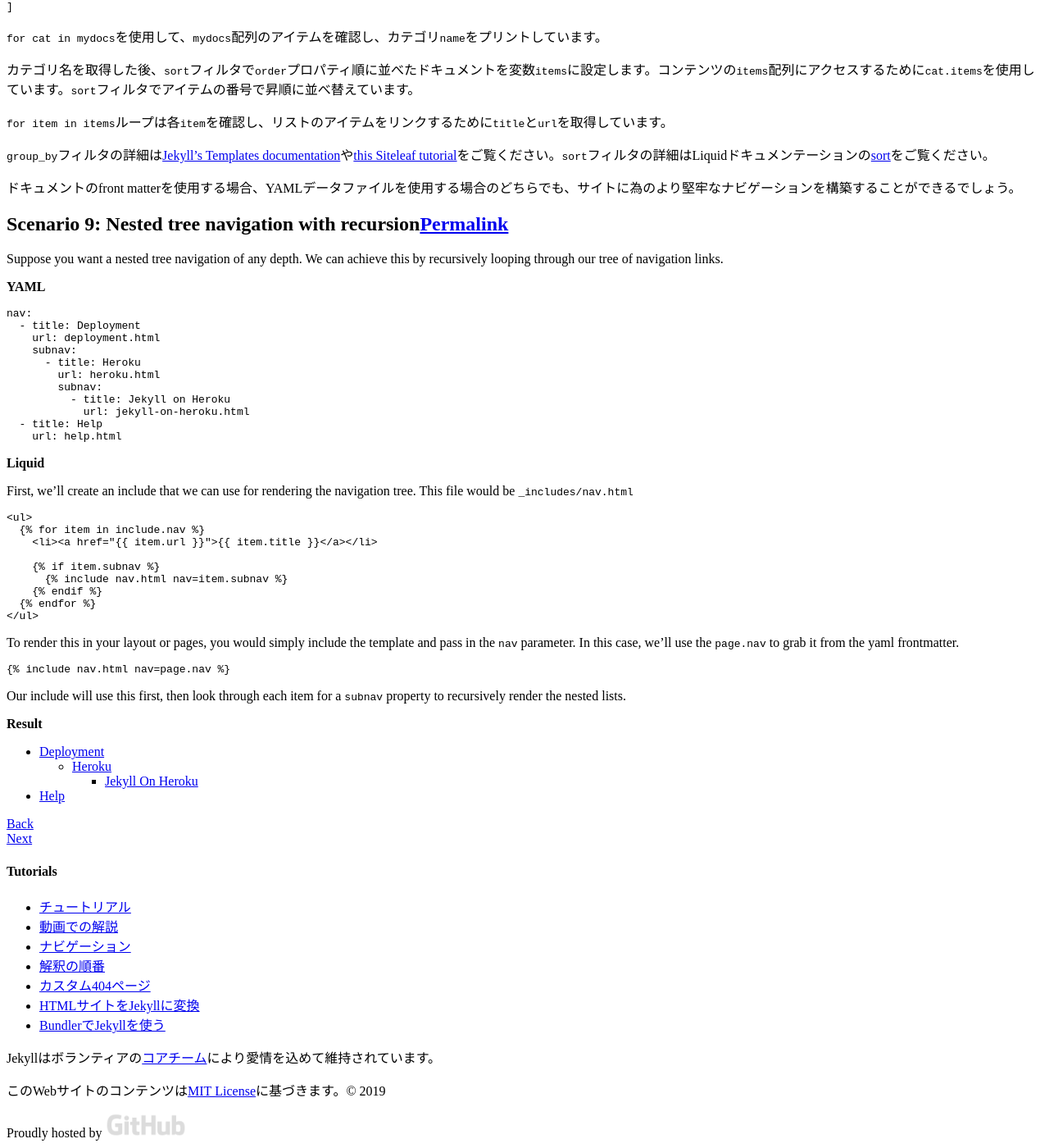
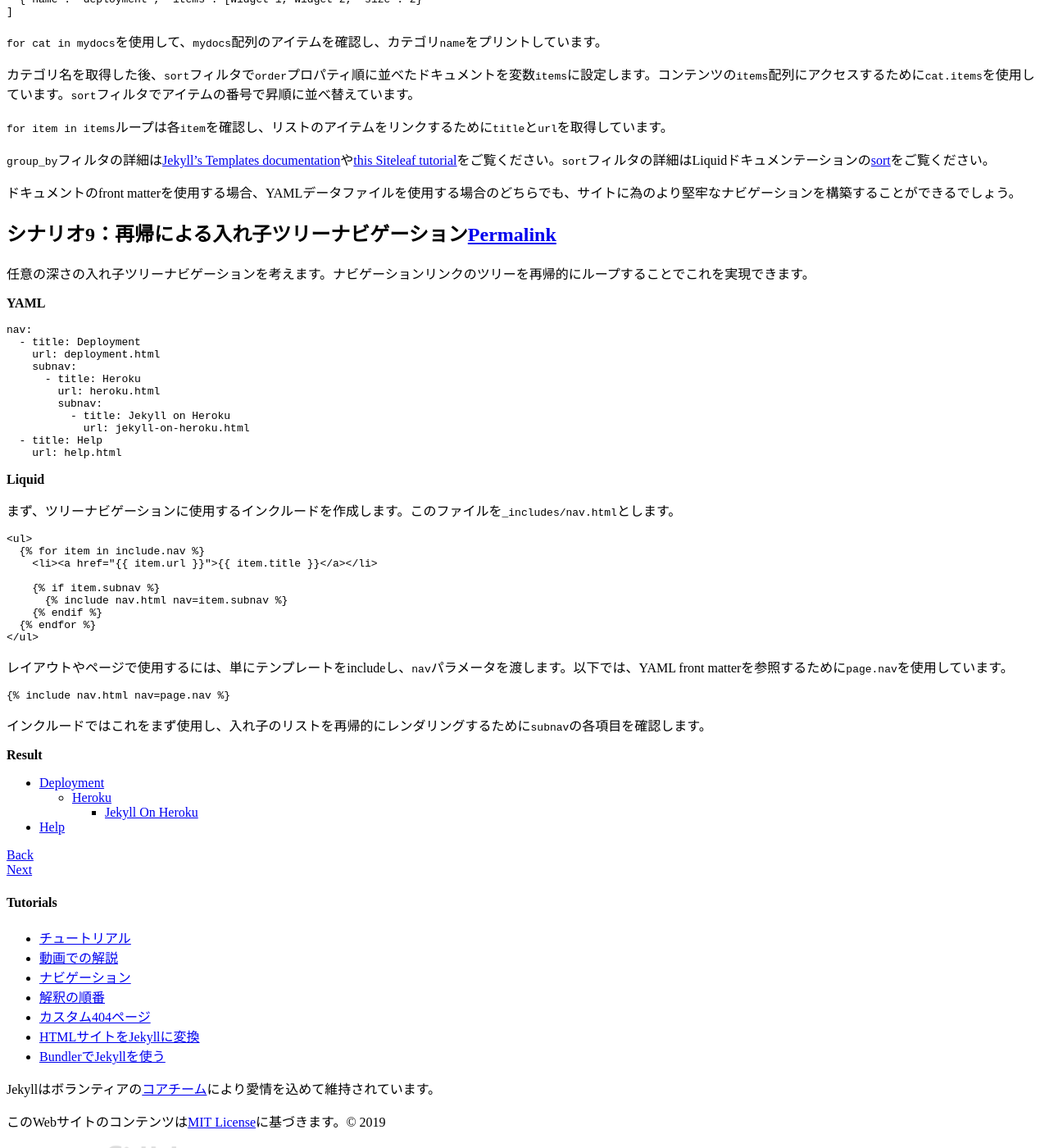
Before and after one commit to jekyllrb-ja/jekyllrb-ja.github.io, a Jekyll site: the page built from _tutorials/navigation.md, in a window 1280 px wide and 1400 px high, scrolled down 9925 px. Shown: the whole window at 82% size. Built offline with Jekyll 4.4.1, drawn with Linux system fonts in a browser that asks for light colours; comment, search, counter and statistics services are not loaded; some of the changed text lies outside the part shown.

Commit message:
原文（854e832）和訳

````diff
--- a/_tutorials/navigation.md
+++ b/_tutorials/navigation.md
@@ -728,9 +728,12 @@
 
 <!-- Whether you use properties in your doc's front matter to retrieve your pages or a YAML data file, in both cases you can programmatically build a more robust navigation for your site. -->
 
-## Scenario 9: Nested tree navigation with recursion
+## シナリオ9：再帰による入れ子ツリーナビゲーション
+<!-- ## Scenario 9: Nested tree navigation with recursion -->
 
-Suppose you want a nested tree navigation of any depth. We can achieve this by recursively looping through our tree of navigation links.
+任意の深さの入れ子ツリーナビゲーションを考えます。ナビゲーションリンクのツリーを再帰的にループすることでこれを実現できます。
+
+<!-- Suppose you want a nested tree navigation of any depth. We can achieve this by recursively looping through our tree of navigation links. -->
 
 **YAML**
 
@@ -750,7 +753,9 @@
 
 **Liquid**
 
-First, we'll create an include that we can use for rendering the navigation tree. This file would be `_includes/nav.html`
+まず、ツリーナビゲーションに使用するインクルードを作成します。このファイルを`_includes/nav.html`とします。
+
+<!-- First, we'll create an include that we can use for rendering the navigation tree. This file would be `_includes/nav.html` -->
 
 {% raw %}
 ```liquid
@@ -766,7 +771,9 @@
 ```
 {% endraw %}
 
-To render this in your layout or pages, you would simply include the template and pass in the `nav` parameter. In this case, we'll use the `page.nav` to grab it from the yaml frontmatter.
+レイアウトやページで使用するには、単にテンプレートをincludeし、`nav`パラメータを渡します。以下では、YAML front matterを参照するために`page.nav`を使用しています。
+
+<!-- To render this in your layout or pages, you would simply include the template and pass in the `nav` parameter. In this case, we'll use the `page.nav` to grab it from the yaml frontmatter. -->
 
 {% raw %}
 ```liquid
@@ -774,7 +781,9 @@
 ```
 {% endraw %}
 
-Our include will use this first, then look through each item for a `subnav` property to recursively render the nested lists.
+インクルードではこれをまず使用し、入れ子のリストを再帰的にレンダリングするために`subnav`の各項目を確認します。
+
+<!-- Our include will use this first, then look through each item for a `subnav` property to recursively render the nested lists. -->
 
 **Result**
 <div class="highlight result" data-proofer-ignore>
````
